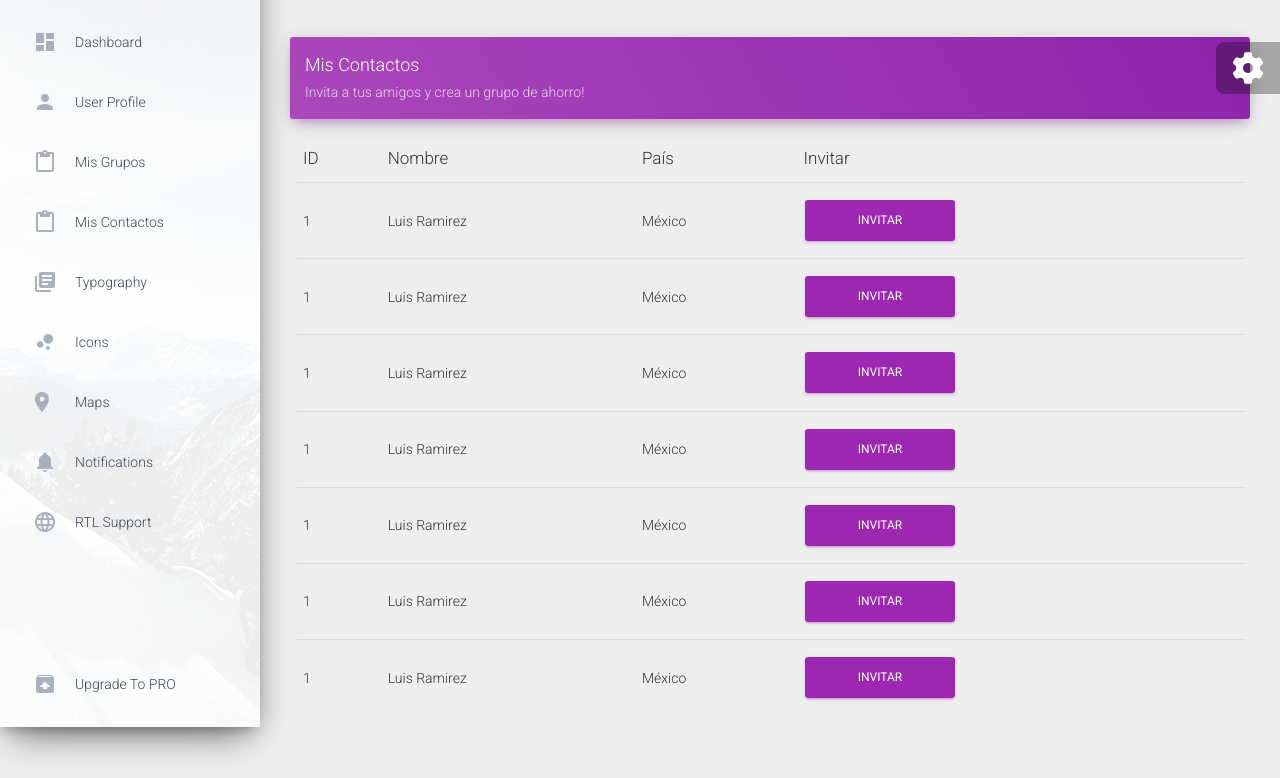
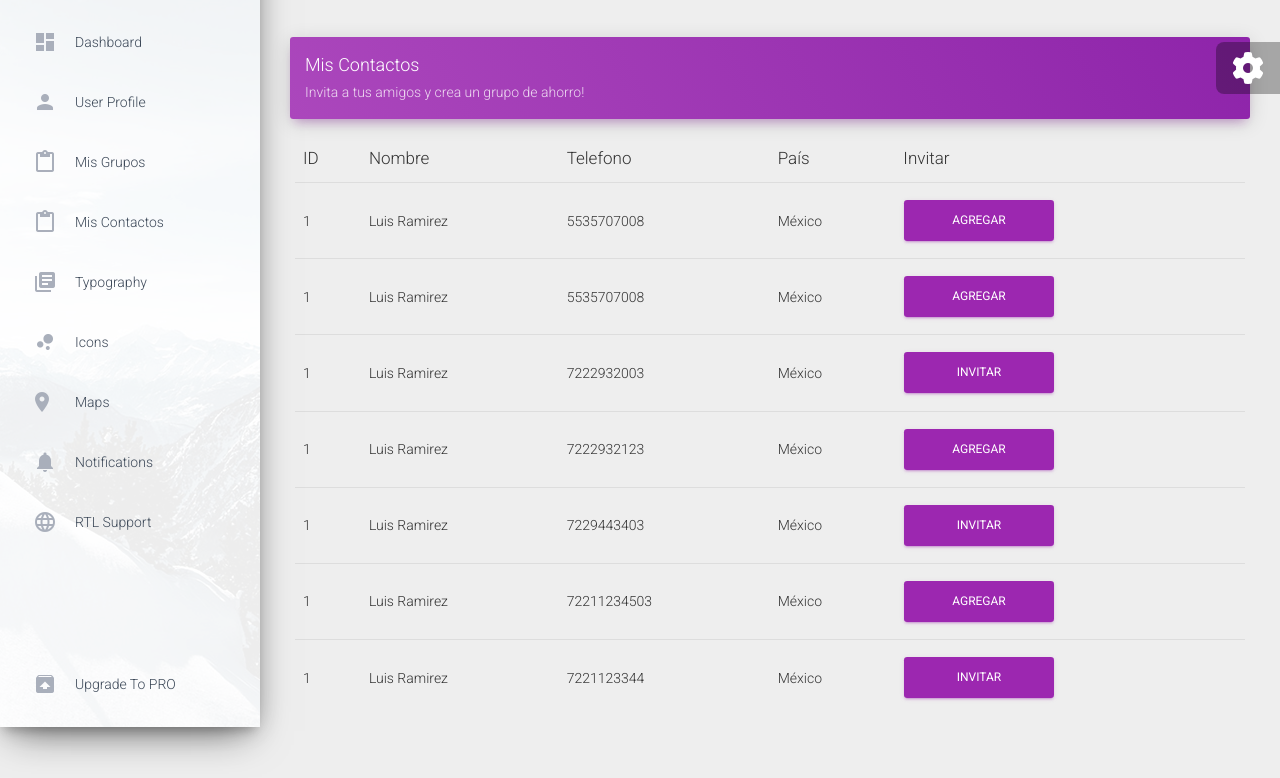
Before and after one commit to drck/awshakaton, a website: page pages/contacts.html in a window 1280 px wide. Shown: the part 73-851 px from the top of the page. Drawn offline with nearby package versions, Linux system fonts and the light colour scheme; some packages are replaced by stand-ins of ours.

Commit message:
INDI-7179 ASDASD

```diff
--- a/pages/contacts.html
+++ b/pages/contacts.html
@@ -118,7 +118,7 @@
     <nav class="navbar navbar-expand-lg navbar-transparent navbar-absolute fixed-top ">
       <div class="container-fluid">
         <div class="navbar-wrapper">
-          <a class="navbar-brand" href="#pablo">Table List</a>
+          <a class="navbar-brand" href="#pablo">Contactos</a>
         </div>
         <button class="navbar-toggler" type="button" data-toggle="collapse" aria-controls="navigation-index" aria-expanded="false" aria-label="Toggle navigation">
           <span class="sr-only">Toggle navigation</span>
@@ -200,6 +200,9 @@
                       Nombre
                     </th>
                     <th>
+                      Telefono
+                    </th>
+                    <th>
                       País
                     </th>
                     <!--<th>
@@ -216,6 +219,49 @@
                       </td>
                       <td>
                         Luis Ramirez
+                      </td>
+                      <td>
+                        5535707008
+                      </td>
+                      <td>
+                        México
+                      </td>
+                      <!--<td>
+                        Oud-Turnhout
+                      </td>-->
+                      <td>
+                        <button class="btn-invitar btn btn-primary btn-block" onclick="">Agregar<div class="ripple-container"></div></button>
+                      </td>
+                    </tr>
+                    <tr>
+                      <td>
+                        1
+                      </td>
+                      <td>
+                        Luis Ramirez
+                      </td>
+                      <td>
+                        5535707008
+                      </td>
+                      <td>
+                        México
+                      </td>
+                      <!--<td>
+                        Oud-Turnhout
+                      </td>-->
+                      <td>
+                        <button class="btn-invitar btn btn-primary btn-block" onclick="">agregar<div class="ripple-container"></div></button>
+                      </td>
+                    </tr>
+                    <tr>
+                      <td>
+                        1
+                      </td>
+                      <td>
+                        Luis Ramirez
+                      </td>
+                      <td>
+                        7222932003
                       </td>
                       <td>
                         México
@@ -235,13 +281,16 @@
                         Luis Ramirez
                       </td>
                       <td>
+                        7222932123
+                      </td>
+                      <td>
                         México
                       </td>
                       <!--<td>
                         Oud-Turnhout
                       </td>-->
                       <td>
-                        <button class="btn-invitar btn btn-primary btn-block" onclick="">Invitar<div class="ripple-container"></div></button>
+                        <button class="btn-invitar btn btn-primary btn-block" onclick="">Agregar<div class="ripple-container"></div></button>
                       </td>
                     </tr>
                     <tr>
@@ -250,6 +299,9 @@
                       </td>
                       <td>
                         Luis Ramirez
+                      </td>
+                      <td>
+                        7229443403
                       </td>
                       <td>
                         México
@@ -269,13 +321,16 @@
                         Luis Ramirez
                       </td>
                       <td>
+                        72211234503
+                      </td>
+                      <td>
                         México
                       </td>
                       <!--<td>
                         Oud-Turnhout
                       </td>-->
                       <td>
-                        <button class="btn-invitar btn btn-primary btn-block" onclick="">Invitar<div class="ripple-container"></div></button>
+                        <button class="btn-invitar btn btn-primary btn-block" onclick="">Agregar<div class="ripple-container"></div></button>
                       </td>
                     </tr>
                     <tr>
@@ -286,38 +341,7 @@
                         Luis Ramirez
                       </td>
                       <td>
-                        México
-                      </td>
-                      <!--<td>
-                        Oud-Turnhout
-                      </td>-->
-                      <td>
-                        <button class="btn-invitar btn btn-primary btn-block" onclick="">Invitar<div class="ripple-container"></div></button>
-                      </td>
-                    </tr>
-                    <tr>
-                      <td>
-                        1
-                      </td>
-                      <td>
-                        Luis Ramirez
-                      </td>
-                      <td>
-                        México
-                      </td>
-                      <!--<td>
-                        Oud-Turnhout
-                      </td>-->
-                      <td>
-                        <button class="btn-invitar btn btn-primary btn-block" onclick="">Invitar<div class="ripple-container"></div></button>
-                      </td>
-                    </tr>
-                    <tr>
-                      <td>
-                        1
-                      </td>
-                      <td>
-                        Luis Ramirez
+                        7221123344
                       </td>
                       <td>
                         México
```
Also changed, not shown: sendSms.html (added, +37 -0 lines).
